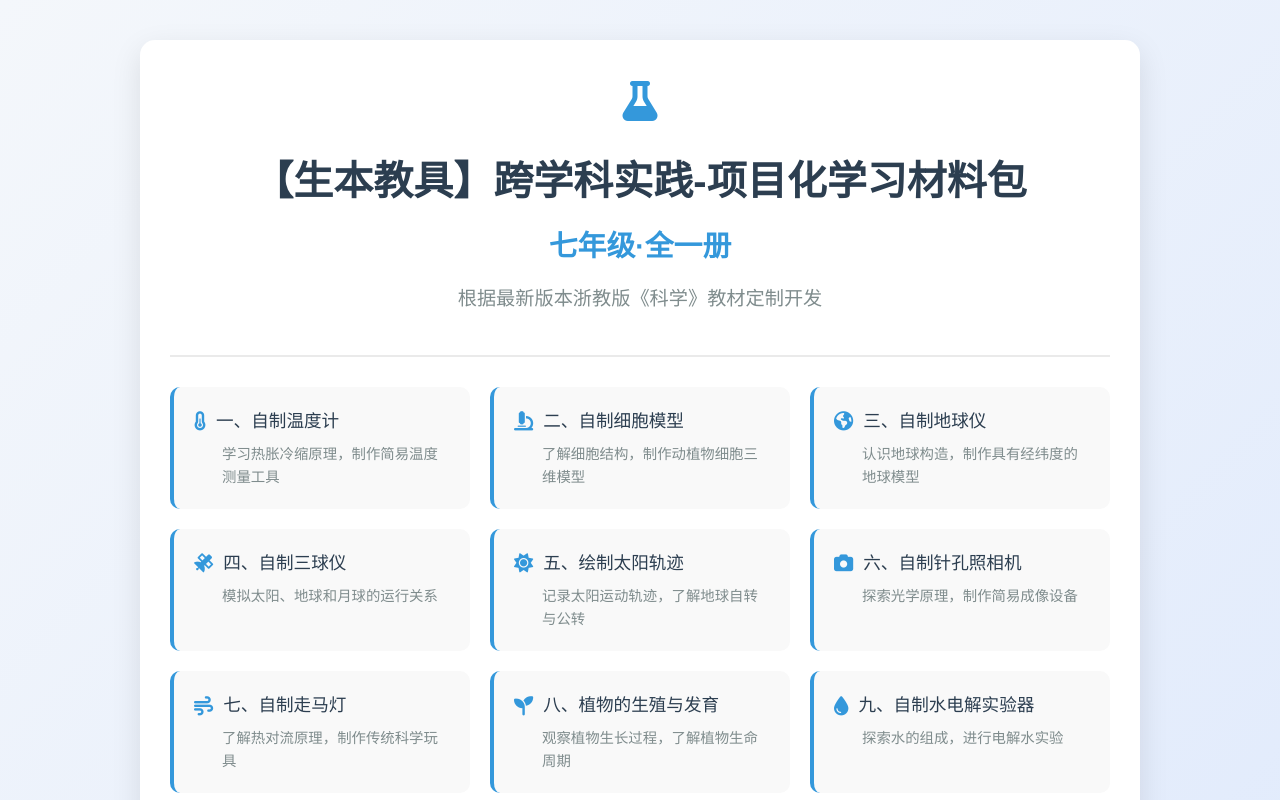
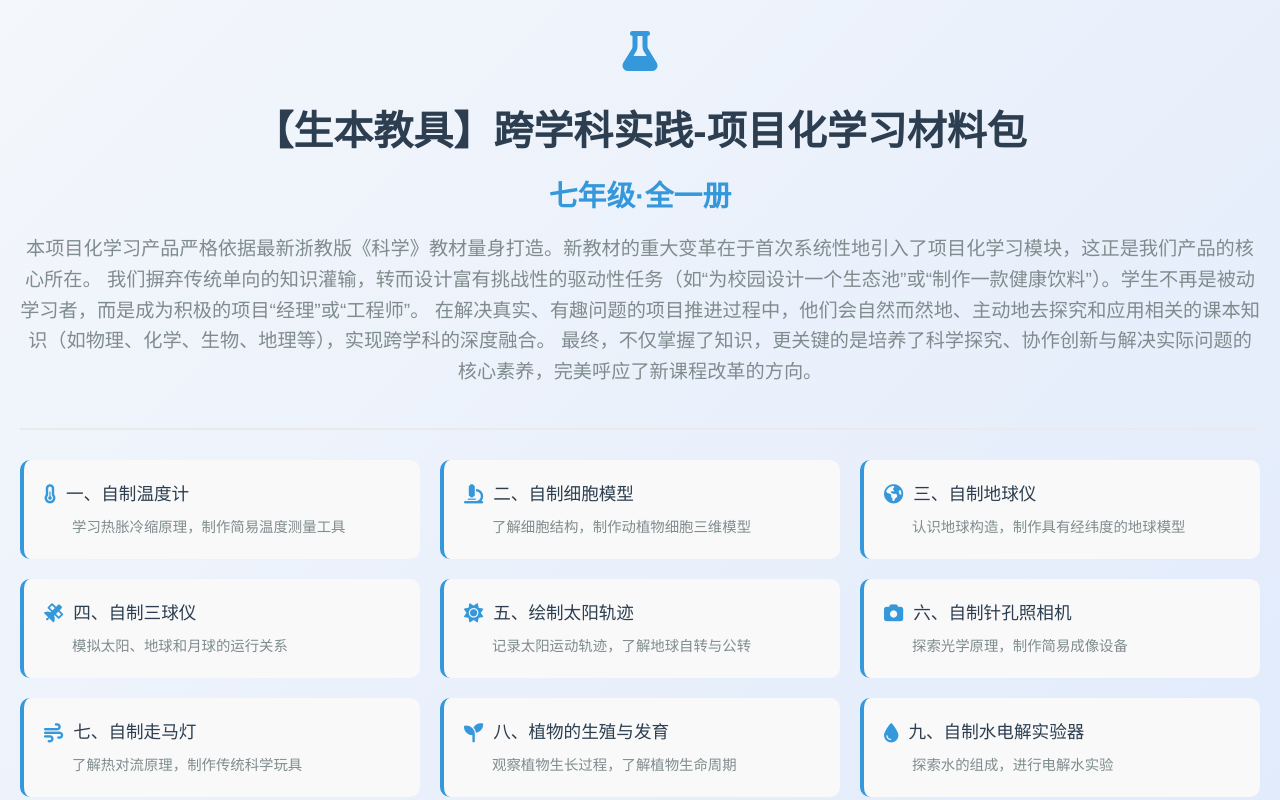
Before and after one commit to xiao103/XMH-Grade7-ZJ, a plain HTML site: page index.html in a window 1280 px wide. Shown: the top 800 px of the page. Drawn offline with Linux system fonts and the light colour scheme.

Commit message:
Update index.html

```diff
--- a/index.html
+++ b/index.html
@@ -25,7 +25,7 @@
       justify-content: center;
     }
 
-    .container {
+    。container {
       max-width: 1000px;
       width: 100%;
       background: white;
@@ -171,7 +171,10 @@
       </div>
       <h1>【生本教具】跨学科实践-项目化学习材料包</h1>
       <h2>七年级·全一册</h2>
-      <p class="subtitle">根据最新版本浙教版《科学》教材定制开发</p>
+      <p class="subtitle">本项目化学习产品严格依据最新浙教版《科学》教材量身打造。新教材的重大变革在于首次系统性地引入了项目化学习模块，这正是我们产品的核心所在。
+         我们摒弃传统单向的知识灌输，转而设计富有挑战性的驱动性任务（如“为校园设计一个生态池”或“制作一款健康饮料”）。学生不再是被动学习者，而是成为积极的项目“经理”或“工程师”。
+        在解决真实、有趣问题的项目推进过程中，他们会自然而然地、主动地去探究和应用相关的课本知识（如物理、化学、生物、地理等），实现跨学科的深度融合。
+        最终，不仅掌握了知识，更关键的是培养了科学探究、协作创新与解决实际问题的核心素养，完美呼应了新课程改革的方向。</p>
     </div>
 
     <div class="project-list">
```
